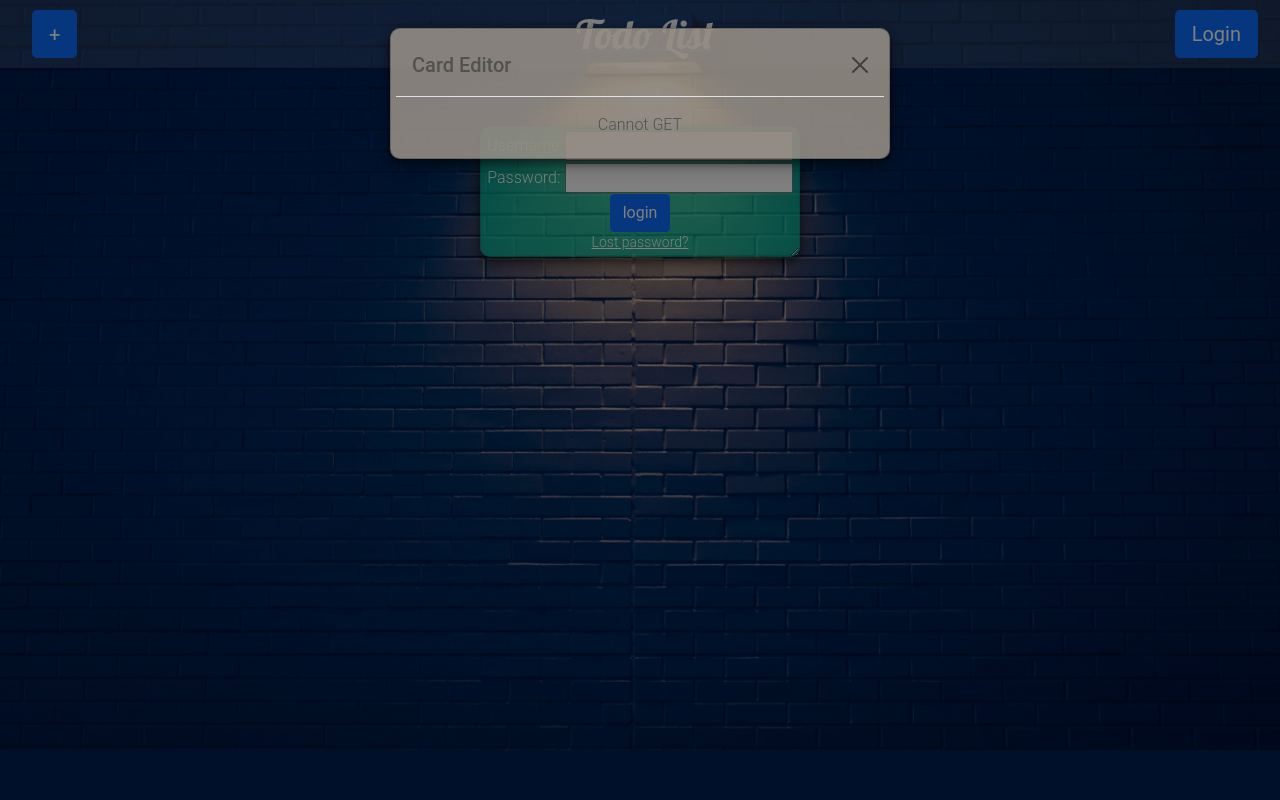
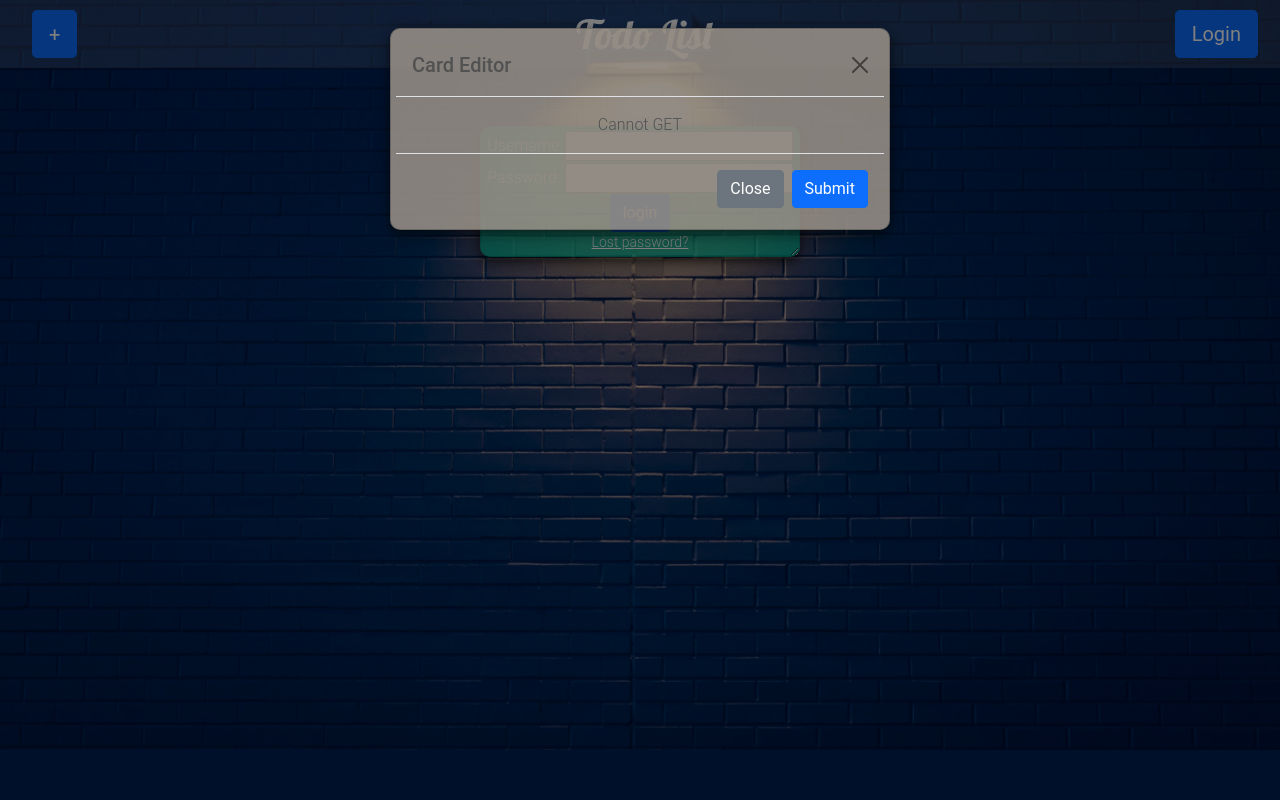
Before and after one commit to mateuswbechert/django-todo, a Django app: page /accounts/login/ in a window 1280 px wide, after a click that opens the changed part. Run offline with Django 4.2, Linux system fonts and the light colour scheme; some libraries are stand-ins or nearby versions.

Commit message:
Separate viewCardModel from ajax

```diff
--- a/todo/templates/todo/card_view_modal.html
+++ b/todo/templates/todo/card_view_modal.html
@@ -1,15 +1,30 @@
-<!-- Modal -->
+<!-- viewCardModal-->
 <div class="modal fade" id="viewCardModal" tabindex="-1" aria-labelledby="viewCardModalLabel" aria-hidden="true">
   <div class="modal-dialog">
     <div class="modal-content">
+
+      <!-- Header -->
       <div class="modal-header">
         <h5 class="modal-title" id="newCardModalLabel">Card Editor</h5>
         <button type="button" class="btn-close" data-bs-dismiss="modal" aria-label="Close"></button>
       </div>
+
+      <!-- Body -->
       <div class="modal-body">
-        <!-- Load card_view.html -->
-        <div id="loadView" class="loadView"></div>
+        <!-- Form -->
+        <form action="/save/{{card.id}}" method="POST">
+          <!-- Load data form -> card_view.html -->
+          <div id="loadView" class="loadView">
+          </div>
       </div>
+
+      <!-- Footer -->
+      <div class="modal-footer">
+        <button type="button" class="btn btn-secondary" data-bs-dismiss="modal">Close</button>
+        <input type="submit" class="btn btn-primary" value="Submit" />
+      </div>
+      </form>
+
     </div>
   </div>
 </div>
--- a/todo/templates/todo/index.html
+++ b/todo/templates/todo/index.html
@@ -8,6 +8,8 @@
     <!--Cards list-->
     {% for card_item in card_list %}
     <div class="col-md-3">
+
+      <!-- viewCard -->
       <a class="open-card" href="/view/{{card_item.id}}" data-popup-url="/view/{{card_item.id}}" data-bs-toggle="modal"
         data-bs-target="#viewCardModal" onclick="cardView('{{card_item.id}}')">
         <div class="card control-label">
@@ -17,9 +19,10 @@
           <br />
           <br />
       </a>
+
+      <!-- Remove Card-->
       <form action="/del/{{card_item.id}}" method="POST" style=" padding-right: 4%; padding-bottom: 3%;">
         {% csrf_token %}
-
         <button value="remove" type="submit" class="btn btn-primary" style="float: right;"><i
             class="bi bi-trash"></i></button>
       </form>
```
Also changed, not shown: todo/templates/todo/card_view.html (+3 -9 lines).
